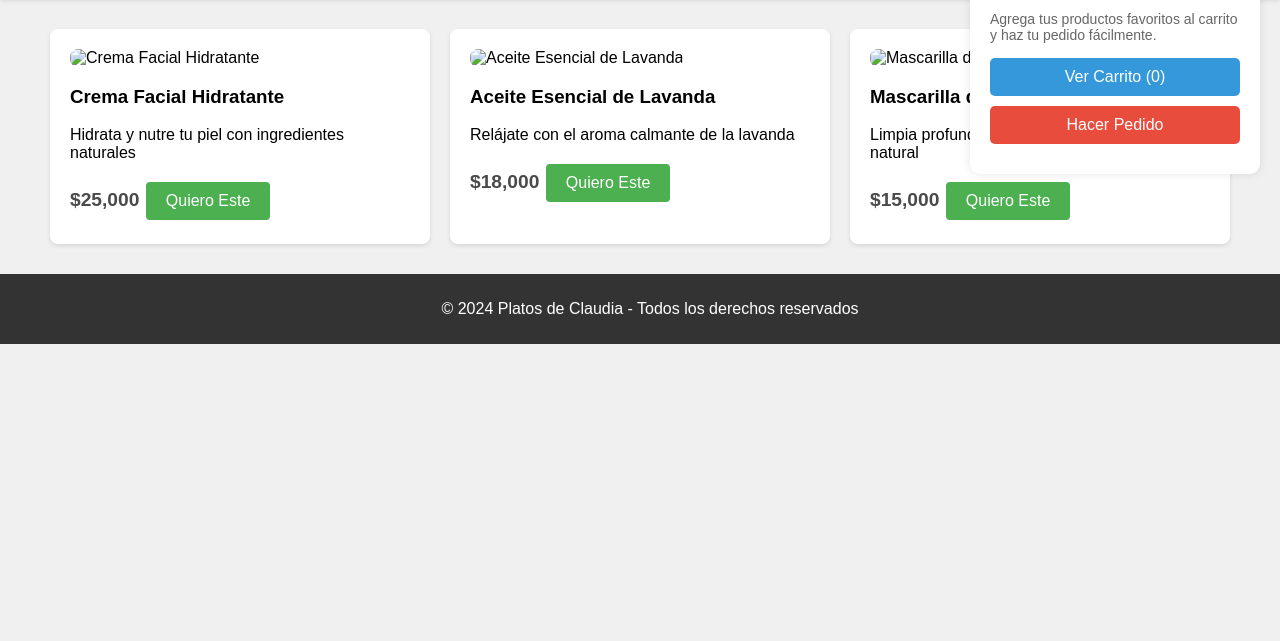
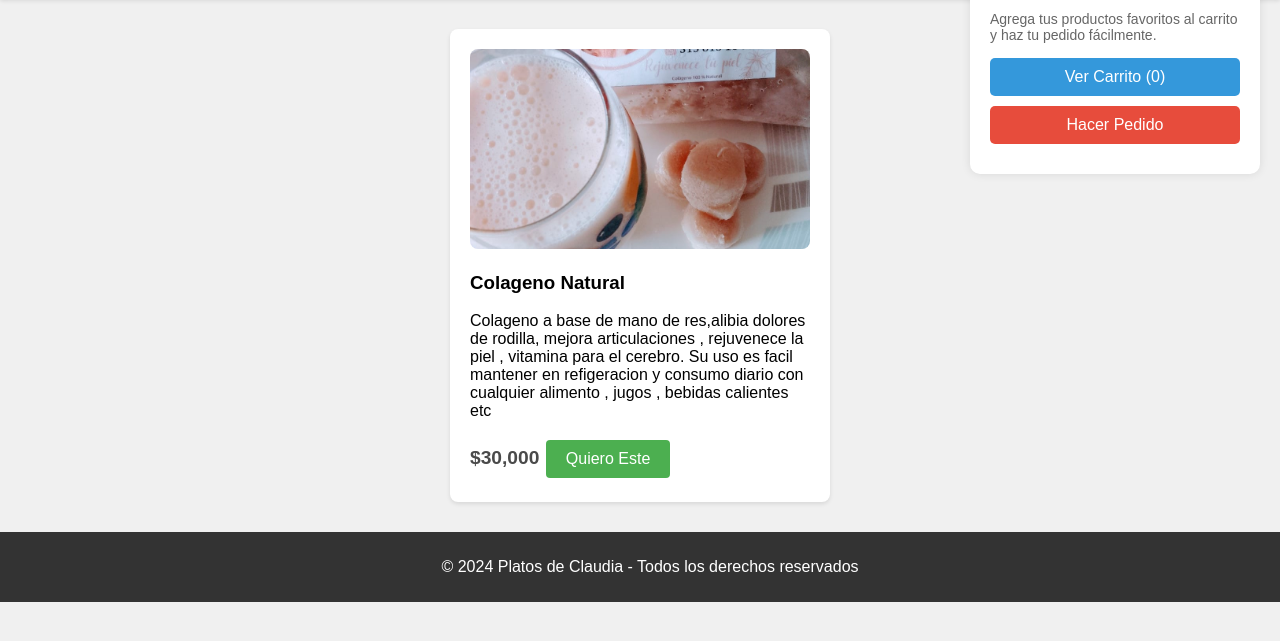
Before and after one commit to DanerAntonio/CATALOGO, a plain HTML site: page saludybelleza.html in a window 1280 px wide. Shown: the part 159-800 px from the top of the page. Drawn offline with Linux system fonts and the light colour scheme.

Commit message:
actualizacion nuevo

```diff
--- a/saludybelleza.js
+++ b/saludybelleza.js
@@ -1,22 +1,12 @@
 const beautyProducts = [
     {
-      name: 'Crema Facial Hidratante',
-      description: 'Hidrata y nutre tu piel con ingredientes naturales',
-      price: 25000,
-      image: 'img/crema-facial.jpg'
+      name: 'Colageno Natural',
+      description: 'Colageno a base de mano de res,alibia dolores de rodilla, mejora articulaciones , rejuvenece la piel , vitamina para el cerebro. Su uso es facil mantener en refigeracion y consumo diario con cualquier alimento , jugos , bebidas calientes etc ',
+      price: 30000,
+      image: 'img/COLAGENO CON JUGO.jpg'
     },
-    {
-      name: 'Aceite Esencial de Lavanda',
-      description: 'Relájate con el aroma calmante de la lavanda',
-      price: 18000,
-      image: 'img/aceite-lavanda.jpg'
-    },
-    {
-      name: 'Mascarilla de Arcilla',
-      description: 'Limpia profundamente tus poros con arcilla natural',
-      price: 15000,
-      image: 'img/mascarilla-arcilla.jpg'
-    },
+
+
     // Agrega más productos de belleza aquí
   ];
 
```
Also changed, not shown: img/COLAGENO CON JUGO.jpg (added), styles.css (line endings or trailing spaces).
